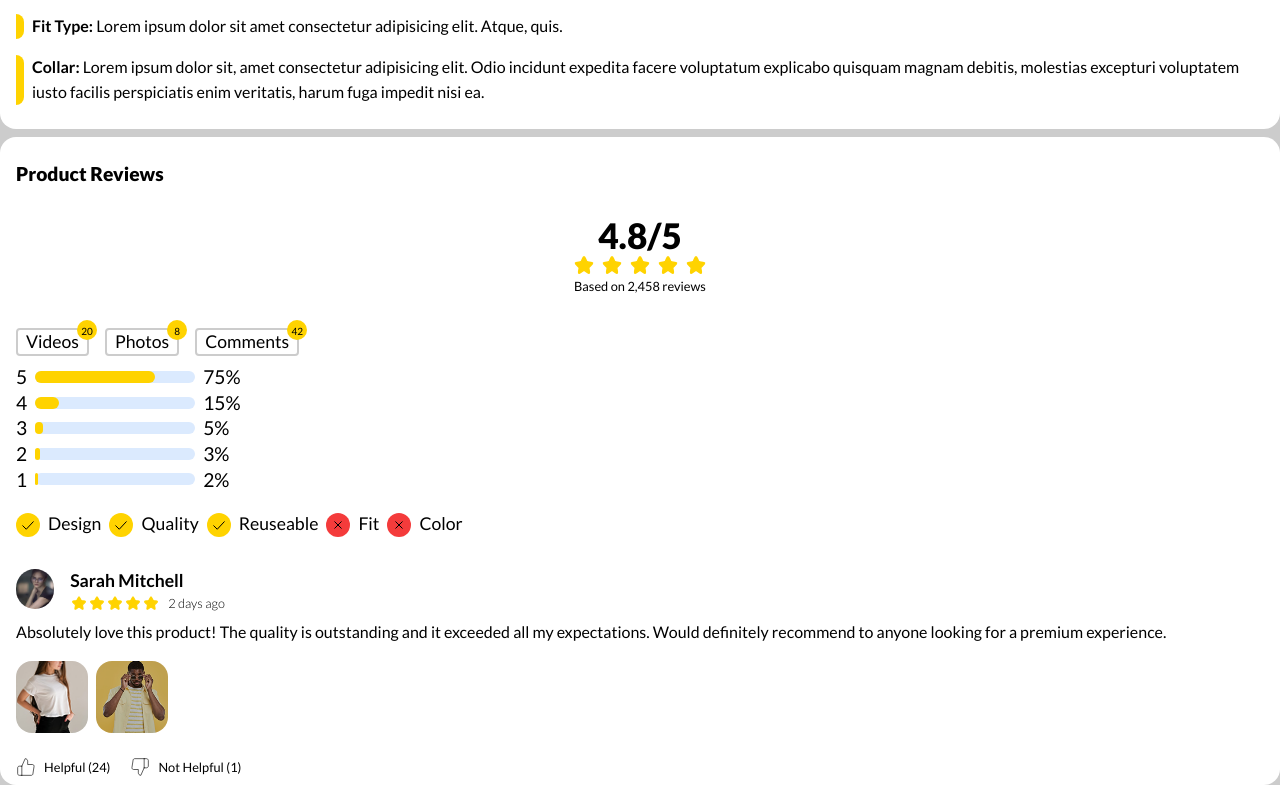
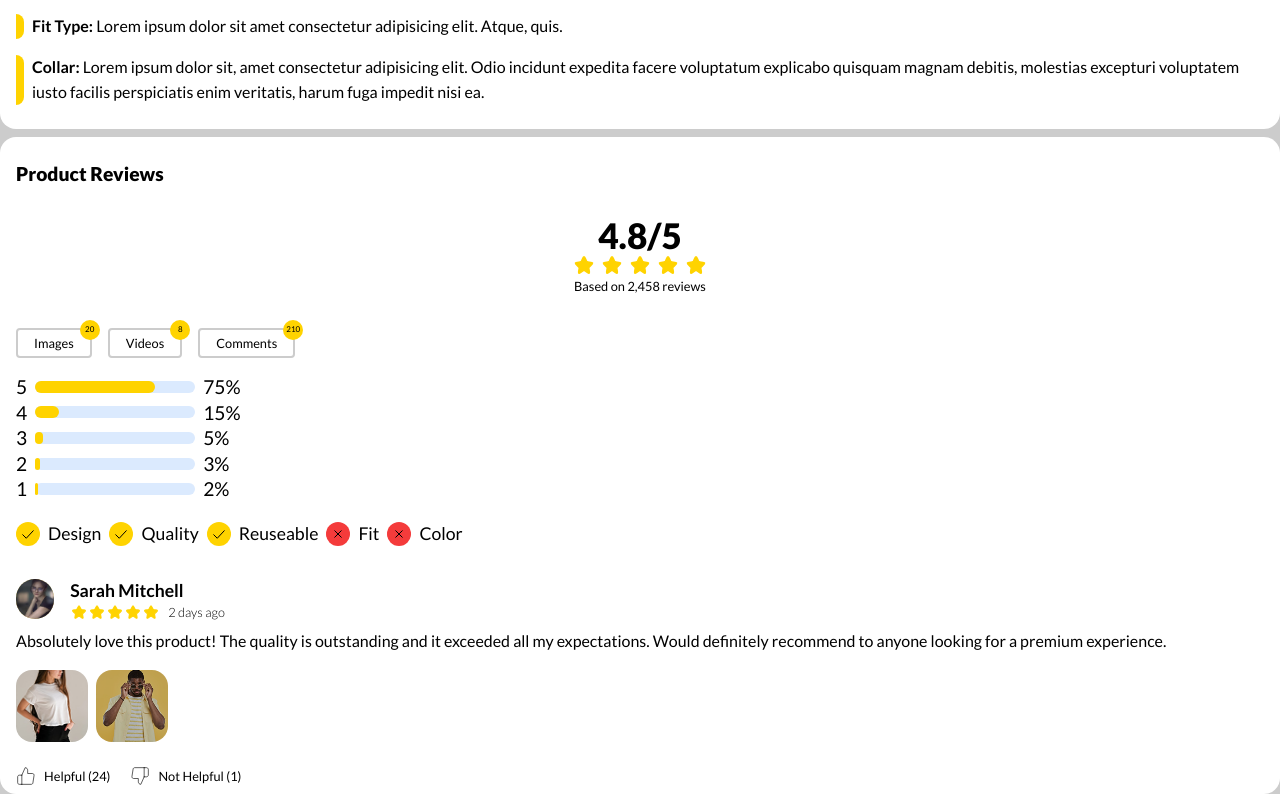
Before and after one commit to Meshil-Maring/e-commerce, a React (Vite) app in the folder client/: page /product-details/1 in a window 1280 px wide. Shown: the part 1750-2544 px from the top of the page. Built offline with nearby package versions, Linux system fonts and the light colour scheme.

Commit message:
new updates

```diff
--- a/client/src/components/mobile/product-details/Product-review.jsx
+++ b/client/src/components/mobile/product-details/Product-review.jsx
@@ -2,6 +2,7 @@ import StartIcon from "../../../assets/icons/Star";
 import RatingRate from "../../shared/RatingRate";
 import Satisfication from "../../shared/Satisfication";
 import Comment from "../../shared/Comment";
+import ButtonWithNumber from "../../shared/ButtonWithNumber";
 
 const ProductReview = () => {
   return (
@@ -28,29 +29,13 @@ const ProductReview = () => {
         {/* Rating */}
         <div className="w-full px-4 flex flex-col justify-center items-start">
           <div className="mb-2 flex gap-4">
-            <p className="text-xl border-2 w-fit px-2 rounded-[4px] border-[var(--white-200)] relative">
-              Videos
-              <p className="text-[10px] absolute top-[-10px] right-[-10px] bg-[var(--primary)] rounded-4xl  w-[20px] h-[20px] p-1 text-center">
-                20
-              </p>
-            </p>
-
-            <p className="text-xl border-2 w-fit px-2 rounded-[4px] border-[var(--white-200)] relative">
-              Photos
-              <p className="text-[10px] absolute top-[-10px] right-[-10px] bg-[var(--primary)] rounded-4xl  w-[20px] h-[20px] p-1 text-center">
-                8
-              </p>
-            </p>
-
-            <p className="text-xl border-2 w-fit px-2 rounded-[4px] border-[var(--white-200)] relative">
-              Comments
-              <p className="text-[10px] absolute top-[-10px] right-[-10px] bg-[var(--primary)] rounded-4xl  w-[20px] h-[20px] p-1 text-center">
-                42
-              </p>
-            </p>
+            <ButtonWithNumber title={"Images"} number={20} />
+            <ButtonWithNumber title={"Videos"} number={8} />
+            <ButtonWithNumber title={"Comments"} number={210} />
           </div>
 
-          <div>
+          {/* Rating in Percentage */}
+          <div className="mt-2">
             <RatingRate star={5} percentage={75} />
             <RatingRate star={4} percentage={15} />
             <RatingRate star={3} percentage={5} />
--- /dev/null
+++ b/client/src/components/shared/ButtonWithNumber.jsx
@@ -0,0 +1,10 @@
+const ButtonWithNumber = ({ title, number }) => (
+  <div className="text-xl border-2 w-fit px-4 py-1 rounded-[4px] border-[var(--white-200)] relative">
+    <p className="text-sm">{title}</p>
+    <p className="text-[8px] absolute top-[-10px] right-[-10px] bg-[var(--primary)] rounded-4xl  w-[20px] h-[20px] flex items-center justify-center">
+      {number}
+    </p>
+  </div>
+);
+
+export default ButtonWithNumber;
--- a/client/src/components/shared/Comment.jsx
+++ b/client/src/components/shared/Comment.jsx
@@ -9,7 +9,7 @@ const Comment = ({ name, rating }) => (
   <div className="mt-8">
     <div className="flex">
       <img
-        className="w-10 h-10 object-cover rounded-full inline-block"
+        className="w-10 h-10 object-cover rounded-[999px] bg-amber-200 inline-block"
         src={person1}
         alt="person"
       />
```
